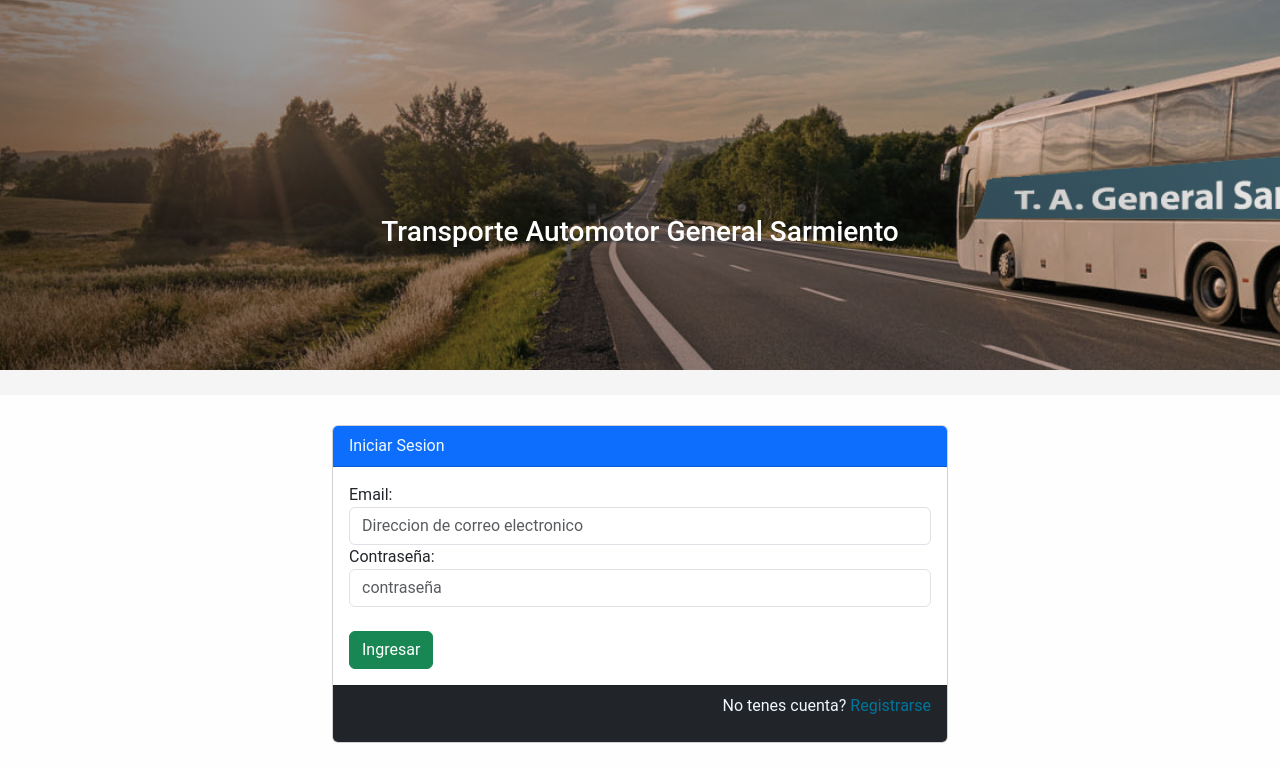
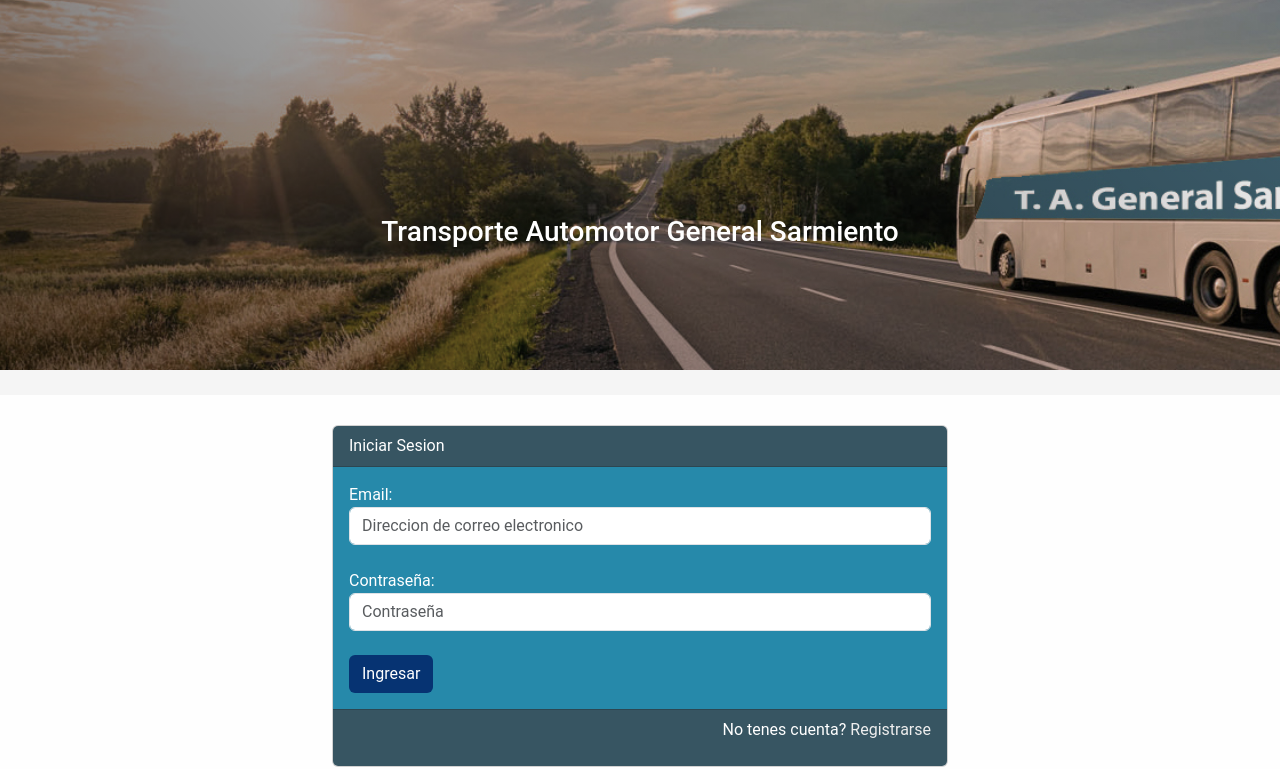
Before and after one commit to RobVallejos/VentaDePasajes, a plain HTML site: page login.html in a window 1280 px wide. Shown: the part 64-833 px from the top of the page. Drawn offline with nearby package versions, Linux system fonts and the light colour scheme.

Commit message:
Estilos de formularios

```diff
--- a/js/signup.js
+++ b/js/signup.js
@@ -1,7 +1,6 @@
 $(function(){
     let cuit = $("#cuitForm");
     let companieName = $("#comNameForm");
-    let chkcompania = $("chkCompRep");
 
     $("input[type='checkbox']").click(function(){
         var chkValue = $("input[name='compRep']:checked").val();
@@ -18,4 +17,9 @@ $(function(){
         }
     });
 
+    document.getElementById("btnIngresar").onclick = function irAlIndex(){
+        location.href = "index.html";
+        return;
+    }
+
 });
--- a/login.html
+++ b/login.html
@@ -52,24 +52,25 @@
 
 
     <div class="container" style="margin-top:30px;margin-bottom:30px; width: 50%;">
-        <div class="card">
-            <div class="card-header bg-primary" style="color: aliceblue;">Iniciar Sesion</div>
-            <div class="card-body">
+        <div class="card" style="color: rgb(255, 255, 255);">
+            <div class="card-header" style="background-color: #375562;">Iniciar Sesion</div>
+            <div class="card-body" style="background-color: rgba(0, 117, 156,.85);">
                 <form action="/action_page.php">
                     <div class="form-group">
                         <label for="email">Email:</label>
                         <input type="email" class="form-control" id="email" placeholder="Direccion de correo electronico" name="email">
                     </div>
+                    <br>
                     <div class="form-group">
                       <label for="pwd">Contraseña:</label>
-                      <input type="password" class="form-control" id="pwd" placeholder="contraseña" name="pswd">
+                      <input type="password" class="form-control" id="pwd" placeholder="Contraseña" name="pswd">
                     </div>
                     <br>
-                    <button type="button" class="btn btn-success">Ingresar</button>
+                    <button type="button" class="btn" style="background-color: rgb(6, 51, 114); color:rgb(255, 255, 255);" id="btnIngresar">Ingresar</button>
                   </form>
             </div>
-            <div class="card-footer bg-dark" style="color: aliceblue; text-align: right;">
-                <p>No tenes cuenta? <a href="signup.html">Registrarse</a></p>
+            <div class="card-footer" style="text-align: right; background-color: #375562;">
+                <p>No tenes cuenta? <a href="signup.html" style="color: #eee;">Registrarse</a></p>
             </div>
         </div>
     </div>
@@ -124,5 +125,6 @@
 	<!-- Archivos propios -->
 	<script type="text/javascript" src="js/buscador.js"></script>
     <script type="text/javascript" src="js/resultados.js"></script>
+    <script type="text/javascript" src="js/signup.js"></script>
   </body>
 </html>
```
Also changed, not shown: index.html (+1 -1 lines), signup.html (+14 -5 lines).
